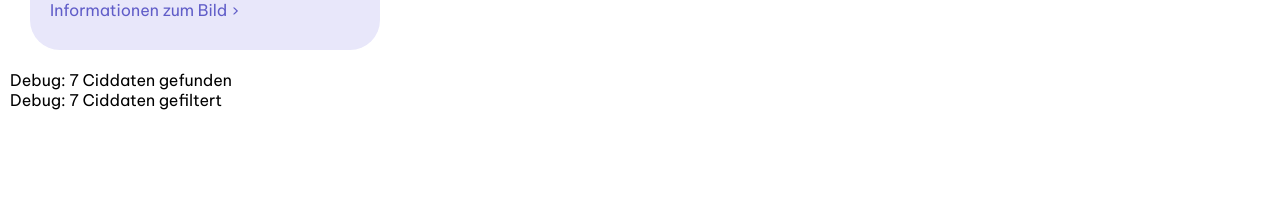
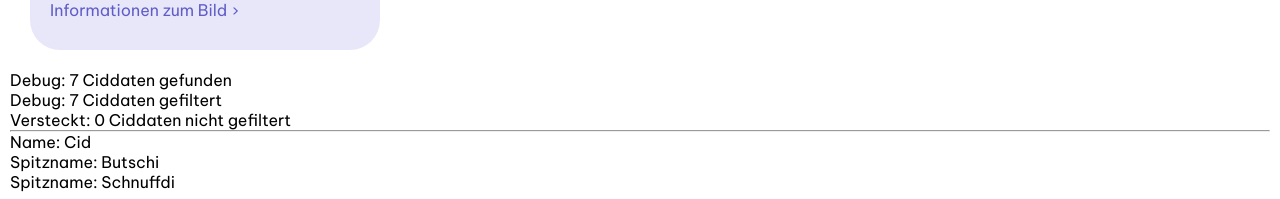
Before and after one commit to mbeier1406/ng-chaos, an Angular app: page / in a window 1280 px wide. Shown: the part 1417-1616 px from the top of the page. Before the commit the page ends 1537 px from the top, so only its background shows below. Built offline with nearby package versions, Linux system fonts and the light colour scheme; data requests are answered from the project's data file.

Commit message:
Syntax für weitere Kontrollstrukturen.

```diff
--- a/src/app/home/home.html
+++ b/src/app/home/home.html
@@ -16,5 +16,15 @@
     @if (debug) {
         <p>Debug: {{ ciddatenList.length }} Ciddaten gefunden</p>
         <p>Debug: {{ filteredCiddatenListe.length }} Ciddaten gefiltert</p>
+        <p>Versteckt: {{ ciddatenList.length - filteredCiddatenListe.length }} Ciddaten nicht gefiltert</p>
+    }
+    @else {
+        <p>Keine Debug-Informationen anzeigen</p>
+    }
+    <hr/>
+    @for (cidNamen of cidNamenListe; track $index) {
+        <p>
+            <span>{{ cidNamen.typ }}: {{ cidNamen.name }}</span>
+        </p>
     }
 </section>
--- a/src/app/home/home.ts
+++ b/src/app/home/home.ts
@@ -13,6 +13,7 @@ export class Home {
   private readonly changeDetectorRef = inject(ChangeDetectorRef);
   private readonly ciddatenService = inject(CiddatenService);
   debug = true;
+  cidNamenListe = [{typ: 'Name', name: 'Cid'}, {typ: 'Spitzname', name: 'Butschi'}, {typ: 'Spitzname', name: 'Schnuffdi'}];
   ciddatenList : Ciddaten[] = [];
   filteredCiddatenListe : Ciddaten[] = [];
 
```
